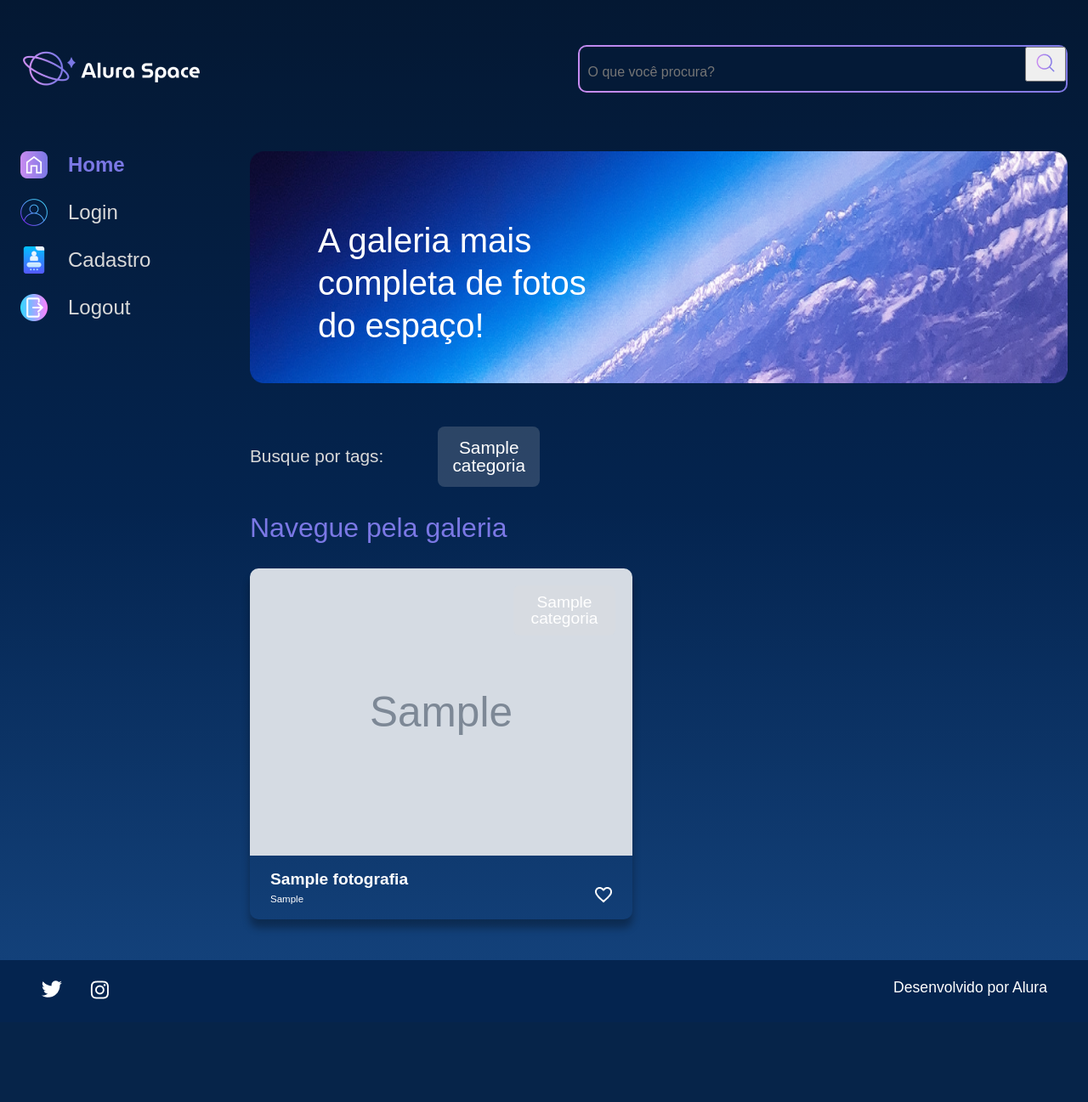
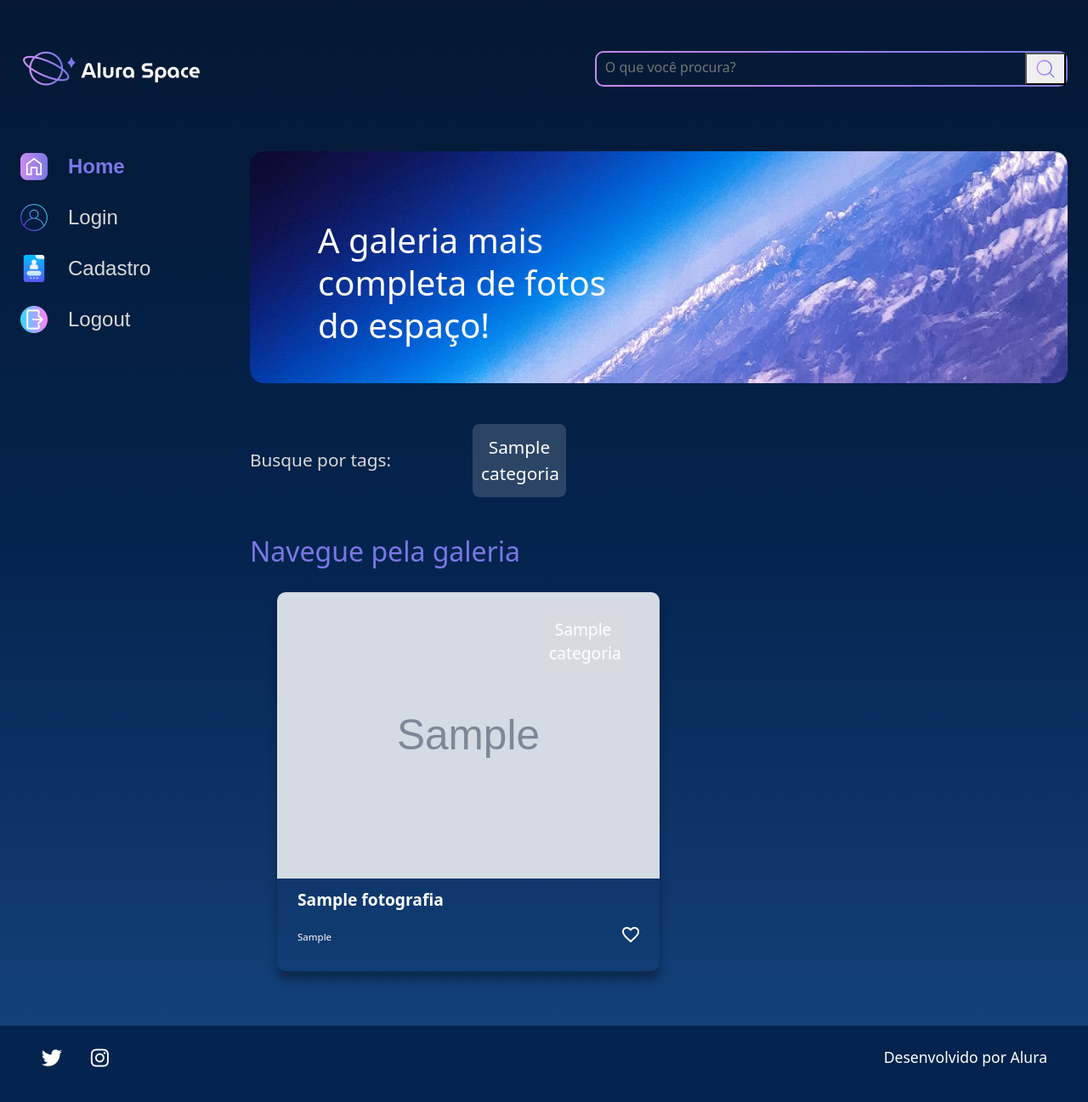
Before and after one commit to csdamo/django_alura_space, a Django app: page /filtro_tags/1 in a window 1280 px wide. Shown: the whole page at 85% size. Before the commit the page ends 1176 px from the top, so only its background shows below. Run offline with Django 4.2, Linux system fonts and the light colour scheme; tables that the repository leaves empty hold one stand-in row (values such as "Sample post"); grey boxes marked "Sample" are stand-in pictures.

Commit message:
modify style

```diff
--- a/static/styles/style.css
+++ b/static/styles/style.css
@@ -117,25 +117,25 @@ table {
     height: 2rem;
 }
 
-.cards {
+.cartoes {
     width: 100%;
 }
 
-.cards__titulo {
+.cartoes__titulo {
     color: #7B78E5;
     font-size: 2rem;
     line-height: 3rem;
     margin-bottom: 1.5rem;
 }
 
-.cards__lista{
+.cartoes__lista{
     display: flex;
     flex-wrap: wrap;
     justify-content: space-between;
     align-content: space-between;
 }
 
-.card {
+.cartao {
     border-radius: 10px;
     box-shadow: 0px 10px 10px #00000050;
     color: #FFFFFF;
@@ -144,12 +144,12 @@ table {
     width: 450px;
 }
 
-.card__imagem {
+.cartao__imagem {
     width: 450px;
     border-radius: 10px 10px 0 0;
 }
 
-.card__tag {
+.cartao__selo {
     background-color: #D9D9D940;
     border-radius: 8px;
     border: 2px solid transparent;
@@ -163,28 +163,28 @@ table {
     width: 100px;
 }
 
-.card__info {
+.cartao__info {
     font-size: 1.2rem;
     padding: 0 1.5rem 1rem 1.5rem;
 }
 
-.card__titulo {
+.cartao__titulo {
     font-weight: bold;
     line-height: 1.2rem;
     margin-top: 0.8em;
 }
 
-.card__texto {
+.cartao__texto {
     display: flex;
     justify-content: space-between;
     flex-wrap: wrap;
 }
 
-.card__texto img {
+.cartao__texto img {
     cursor: pointer;
 }
 
-.card__descricao {
+.cartao__descricao {
     font-size: 0.6em;
     margin-top: 0.8em;
 }
@@ -372,8 +372,8 @@ table {
     background-color: #D9D9D930;
     margin-right: 1.5rem;
     border-radius: 8px;
-    padding: .8rem .5rem;
-    width: 100px;
+    padding: .6rem .5rem;
+    width: 110px;
     text-align: center;
     border: 2px solid transparent;
 }
--- a/templates/base.html
+++ b/templates/base.html
@@ -12,6 +12,7 @@
     <link rel="preconnect" href="https://fonts.gstatic.com" crossorigin>
     <link href="https://fonts.googleapis.com/css2?family=Poppins:wght@400;500;600&display=swap" rel="stylesheet">
     <link rel="stylesheet" href="{% static '/styles/style.css' %}">
+    <link href="https://cdn.jsdelivr.net/npm/bootstrap@5.2.2/dist/css/bootstrap.min.css" rel="stylesheet" integrity="sha384-Zenh87qX5JnK2Jl0vWa8Ck2rdkQ2Bzep5IDxbcnCeuOxjzrPF/et3URy9Bv1WTRi" crossorigin="anonymous">
 
 </head>
 
--- a/templates/galeria/imagem.html
+++ b/templates/galeria/imagem.html
@@ -7,9 +7,9 @@
         <section class="imagem">
             <div class="imagem__conteudo">
                 {% if fotografia.foto == "" or fotografia.foto == null %}
-                    <img class="card__imagem" src="{% static '/assets/imagens/Image_not_available.png' %}" alt="foto">
+                    <img class="cartao__imagem" src="{% static '/assets/imagens/Image_not_available.png' %}" alt="foto">
                 {% else %}
-                    <img class="card__imagem" src="{{fotografia.foto.url}}" alt="foto">
+                    <img class="cartao__imagem" src="{{fotografia.foto.url}}" alt="foto">
                 {% endif %}
                 <div class="imagem__info">
                     <div class="imagem__texto">
--- a/templates/galeria/index.html
+++ b/templates/galeria/index.html
@@ -20,24 +20,24 @@
             </ul>
         </section>
         <section class="galeria">
-            <div class="cards">
-                <h2 class="cards__titulo">Navegue pela galeria</h2>
-                <ul class="cards__lista">
+            <div class="cartoes">
+                <h2 class="cartoes__titulo">Navegue pela galeria</h2>
+                <ul class="cartoes__lista">
                     {% if fotografias %}
                         {% for fotografia in fotografias %}
-                        <li class="card">
+                        <li class="cartao">
                             <a href="{% url 'imagem' fotografia.id %}">
                                 {% if fotografia.foto == "" or fotografia.foto == null %}
-                                    <img class="card__imagem" src="{% static '/assets/imagens/Image_not_available.png' %}" alt="foto">
+                                    <img class="cartao__imagem" src="{% static '/assets/imagens/Image_not_available.png' %}" alt="foto">
                                 {% else %}
-                                <img class="card__imagem" src="{{fotografia.foto.url}}" alt="foto">
+                                <img class="cartao__imagem" src="{{fotografia.foto.url}}" alt="foto">
                                 {% endif %}
                             </a>
-                            <span class="card__tag">{{fotografia.categoria}}</span>
-                            <div class="card__info">
-                                <p class="card__titulo">{{fotografia.nome}}</p>
-                                <div class="card__texto">
-                                    <p class="card__descricao">{{fotografia.legenda}}</p>
+                            <span class="cartao__selo">{{fotografia.categoria}}</span>
+                            <div class="cartao__info">
+                                <p class="cartao__titulo">{{fotografia.nome}}</p>
+                                <div class="cartao__texto">
+                                    <p class="cartao__descricao">{{fotografia.legenda}}</p>
                                     <span>
                                         <a href="{% url 'favorito' fotografia.id %}">
                                             {% if user_id in fotografia.favorito.all %}
--- a/templates/usuarios/cadastro.html
+++ b/templates/usuarios/cadastro.html
@@ -1,8 +1,6 @@
 {% extends  'base.html' %}
 {% load static %}
 {% block content %}
-
-    <link href="https://cdn.jsdelivr.net/npm/bootstrap@5.2.2/dist/css/bootstrap.min.css" rel="stylesheet" integrity="sha384-Zenh87qX5JnK2Jl0vWa8Ck2rdkQ2Bzep5IDxbcnCeuOxjzrPF/et3URy9Bv1WTRi" crossorigin="anonymous">
 
     <section class="galeria" style="margin-left: 5em">
         <form action="{% url 'cadastro' %}" method="POST">{% csrf_token %}
--- a/templates/usuarios/login.html
+++ b/templates/usuarios/login.html
@@ -1,8 +1,6 @@
 {% extends  'base.html' %}
 {% load static %}
 {% block content %}
-
-    <link href="https://cdn.jsdelivr.net/npm/bootstrap@5.2.2/dist/css/bootstrap.min.css" rel="stylesheet" integrity="sha384-Zenh87qX5JnK2Jl0vWa8Ck2rdkQ2Bzep5IDxbcnCeuOxjzrPF/et3URy9Bv1WTRi" crossorigin="anonymous">
 
     <section class="galeria" style="margin-left: 5em">
         <form action="{% url 'login' %}" method="POST">{% csrf_token %}
```
Also changed, not shown: other parts of static/styles/style.css (+0 -36 lines).
